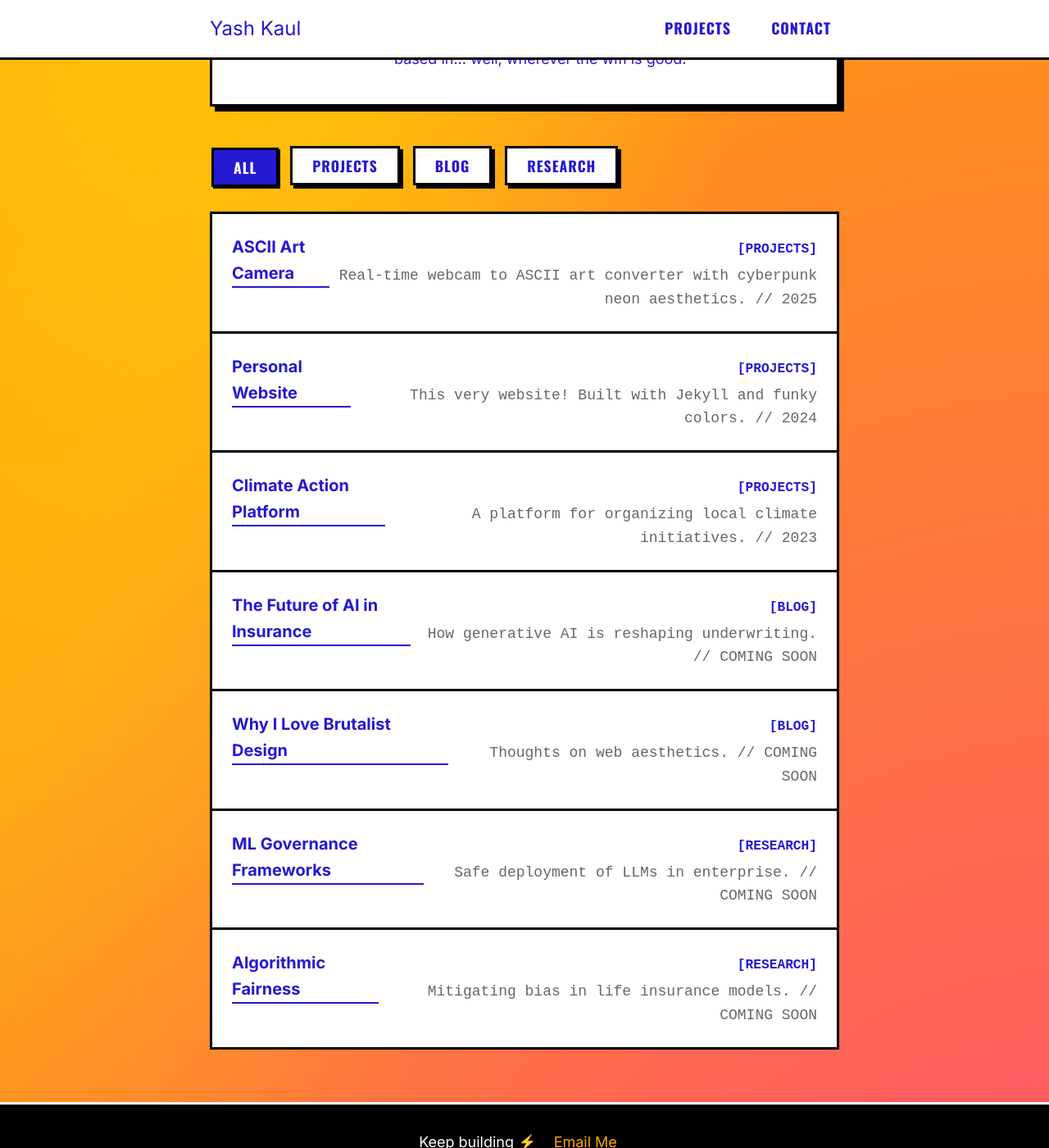
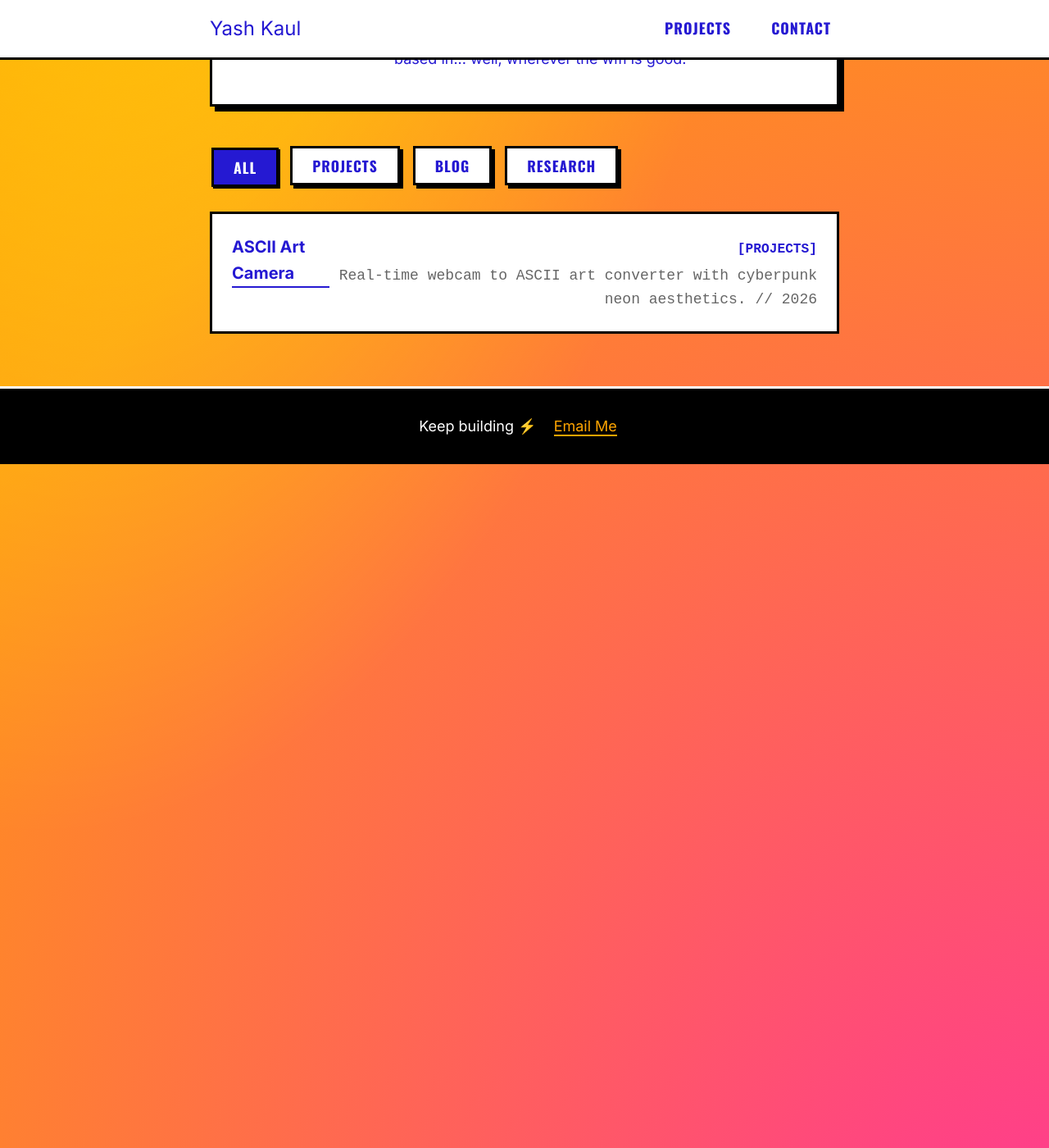
Before and after one commit to closekaul/closekaul.github.io, a Jekyll site: the page built from index.md, in a window 1280 px wide and 1400 px high, scrolled down 458 px. Shown: the whole window at 82% size. Built offline with Jekyll 4.4.1, drawn with Linux system fonts in a browser that asks for light colours.

Commit message:
Changes to be committed: 	modified:   .DS_Store 	modified:   _data/content.yml 	deleted:    _data/projects.yml

```diff
--- a/_data/content.yml
+++ b/_data/content.yml
@@ -1,41 +1,5 @@
 - title: "ASCII Art Camera"
   category: "projects"
   description: "Real-time webcam to ASCII art converter with cyberpunk neon aesthetics."
-  year: "2025"
+  year: "2026"
   link: "/projects/ascii-camera.html"
-
-- title: "Personal Website"
-  category: "projects"
-  description: "This very website! Built with Jekyll and funky colors."
-  year: "2024"
-  link: "/projects/personal-website.html"
-
-- title: "Climate Action Platform"
-  category: "projects"
-  description: "A platform for organizing local climate initiatives."
-  year: "2023"
-  link: "#"
-
-- title: "The Future of AI in Insurance"
-  category: "blog"
-  description: "How generative AI is reshaping underwriting."
-  year: "COMING SOON"
-  link: "#"
-
-- title: "Why I Love Brutalist Design"
-  category: "blog"
-  description: "Thoughts on web aesthetics."
-  year: "COMING SOON"
-  link: "#"
-
-- title: "ML Governance Frameworks"
-  category: "research"
-  description: "Safe deployment of LLMs in enterprise."
-  year: "COMING SOON"
-  link: "#"
-
-- title: "Algorithmic Fairness"
-  category: "research"
-  description: "Mitigating bias in life insurance models."
-  year: "COMING SOON"
-  link: "#"
--- a/_data/projects.yml
+++ /dev/null
@@ -1,9 +0,0 @@
-- title: "COMING SOON"
-  description: ""
-  link: "#"
-  year: "2026"
-
-- title: "COMING SOON"
-  description: ""
-  link: "#"
-  year: "2026"
```
Also changed, not shown: 1 other file.
